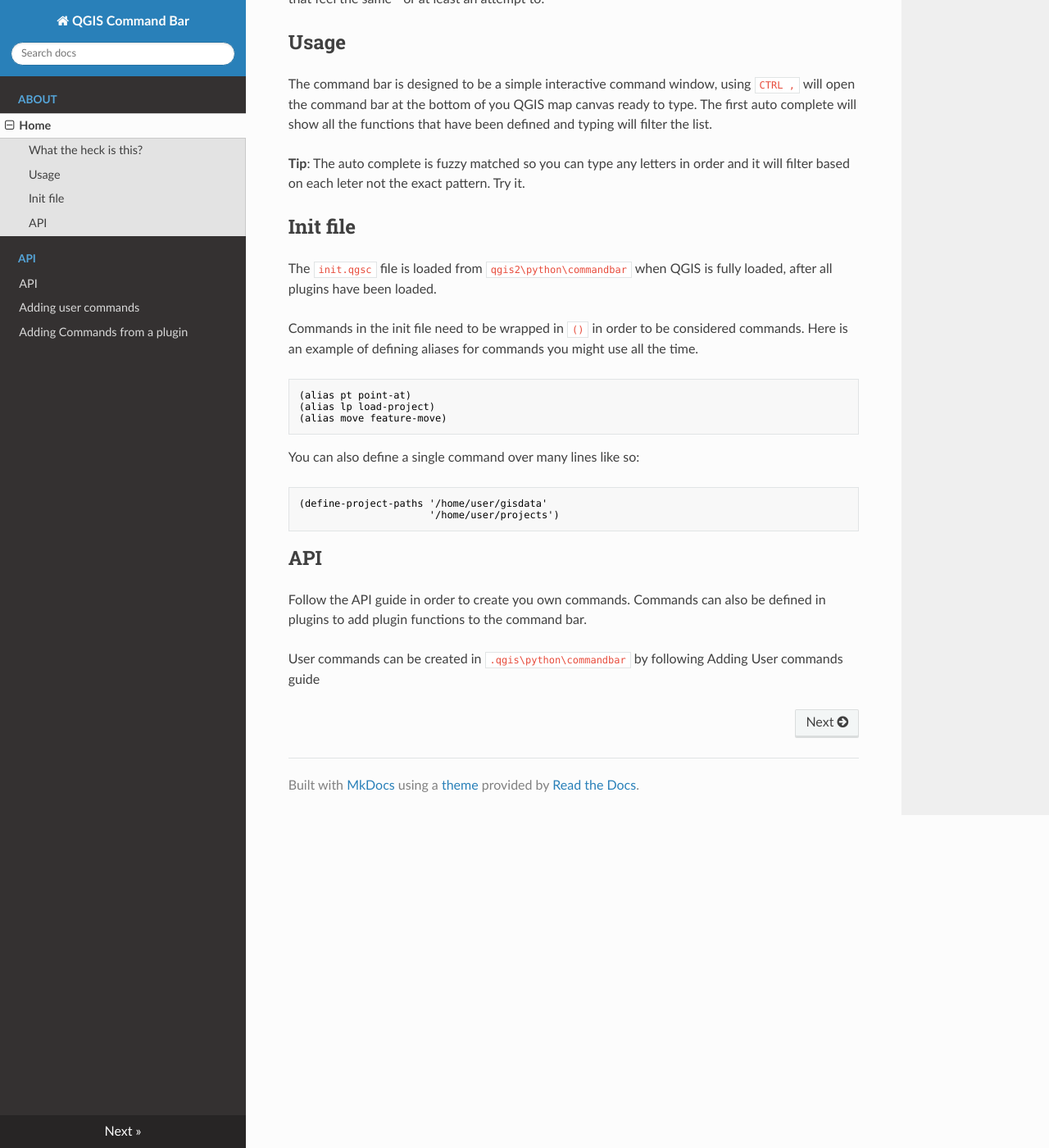
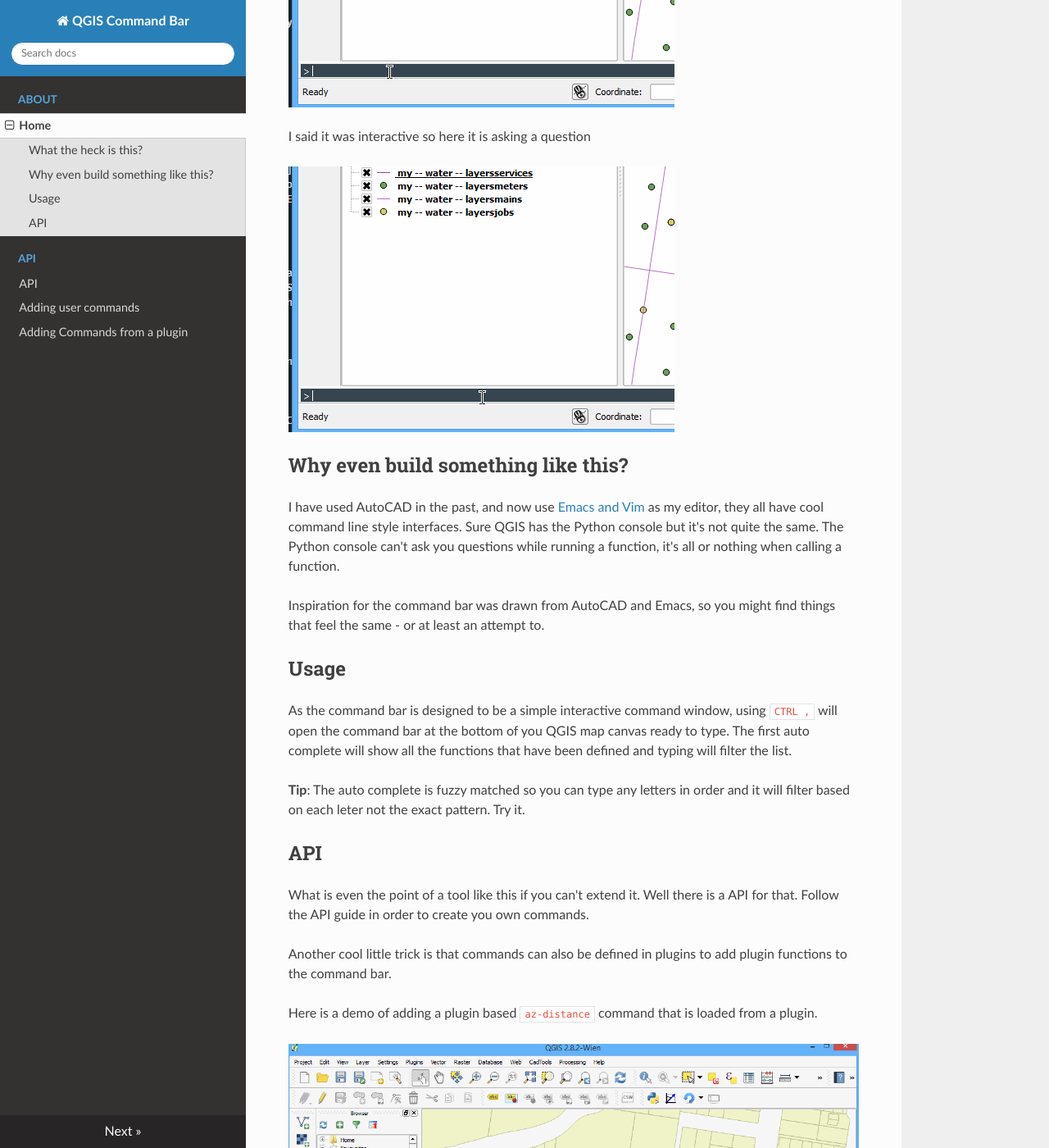
Before and after one commit to NathanW2/qgiscommand, an MkDocs documentation site: the page built from docs/index.md, in a window 1280 px wide and 1400 px high, scrolled down 869 px. Shown: the whole window at 82% size. Built offline with MkDocs 1.6.1, drawn with Linux system fonts in a browser that asks for light colours; nearby versions of some CDN libraries; old or Windows-style settings are respelled for this version of MkDocs; some of the changed text lies outside the part shown.

Commit message:
Update docs

````diff
--- a/docs/index.md
+++ b/docs/index.md
@@ -15,17 +15,29 @@
 
 Pro Tip: Type `define-package yourpackagename` to open a new package in your text editor. `reload-packages` to load it
 
+Download the plugin from the QGIS plugin repo orfrom [http://plugins.qgis.org/plugins/qgiscommand/](here) and hit `CTRL + ,` to give the
+bar focus.
+
+Here is an example of using `rename-layers` to rename layer names using regex find and replace.
 
 ![Demo](images/commandbar.gif)
 
-Download the plugin from the QGIS plugin repo or from [http://plugins.qgis.org/plugins/qgiscommand/](here)
+I said it was interactive so here it is asking a question
+
+![question](images/question.gif)
+
+## Why even build something like this?
+
+I have used AutoCAD in the past, and now use [Emacs and Vim](https://github.com/syl20bnr/spacemacs) as my editor, they all have
+cool command line style interfaces.  Sure QGIS has the Python console but it's not quite the same. The Python console
+can't ask you questions while running a function, it's all or nothing when calling a function.
 
 Inspiration for the command bar was drawn from AutoCAD and Emacs, so you might
 find things that feel the same - or at least an attempt to.
 
 ## Usage
 
-The command bar is designed to be a simple interactive command window, using
+As the command bar is designed to be a simple interactive command window, using
 `CTRL ,` will open the command bar at the bottom of you QGIS map canvas ready to
 type. The first auto complete will show all the functions that have been defined
 and typing will filter the list.
@@ -33,32 +45,17 @@
 **Tip**: The auto complete is fuzzy matched so you can type any letters in order
 and it will filter based on each leter not the exact pattern.  Try it.
 
-## Init file
-
-The `init.qgsc` file is loaded from `qgis2\python\commandbar` when QGIS is fully
-loaded, after all plugins have been loaded.
-
-Commands in the init file need to be wrapped in `()` in order to be considered
-commands.  Here is an example of defining aliases for commands you might use all
-the time.
-
-```lisp
-(alias pt point-at)
-(alias lp load-project)
-(alias move feature-move)
-```
-
-You can also define a single command over many lines like so:
-
-```lisp
-(define-project-paths '/home/user/gisdata'
-                      '/home/user/projects')
-```
-
 ## API
 
-Follow the API guide in order to create you own commands.  Commands can also be
+What is even the point of a tool like this if you can't extend it.  Well there is
+a API for that.  Follow the API guide in order to create you own commands.
+
+Another cool little trick is that commands can also be
 defined in plugins to add plugin functions to the command bar.
 
-User commands can be created in `.qgis\python\commandbar` by following Adding
-User commands guide
+Here is a demo of adding a plugin based `az-distance` command that is loaded from a plugin.
+
+![plugin](images/distance.gif)
+
+Strat by using `define-package` followed by `reload-packages`. User commands are
+reloaded when the plugin starts ready to go
````
Also changed, not shown: docs/images/commandbar.gif, docs/images/distance.gif (added), docs/images/folders.gif (added), docs/images/header.png (added), docs/images/header2.png (added), docs/images/question.gif (added).
